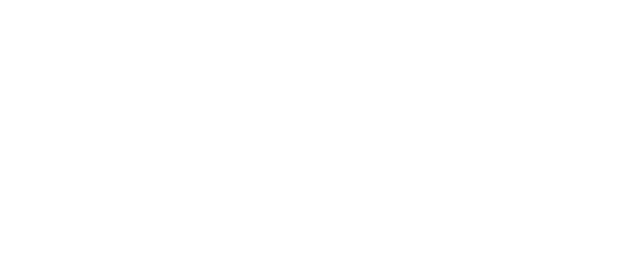
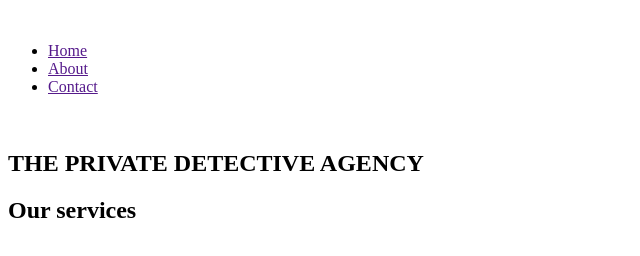
Before and after one commit to fac31/John-and-Freds-Agency, a plain HTML site: page index.html in a window 1280 px wide. Shown: the whole page, without its empty margins (0-640 px from the left). Drawn offline with Linux system fonts and the light colour scheme.

Commit message:
Added nav, intro sections to html

```diff
--- a/index.html
+++ b/index.html
@@ -8,11 +8,35 @@
     <link rel="stylesheet" href="styles.css">
 </head>
 <body>
-    <div>
+    <header>
         <img src="" alt="">
-        <p></p>
-    </div>
-    <span></span>
+        <nav>
+        <ul>
+            <li><a href="">Home</a></li>
+            <li><a href="">About</a></li>
+            <li><a href="">Contact</a></li>
+        </ul>
+        </nav>
+    </header>
+    <main>
+        <section>
+            <div>
+                <img src="" alt="">
+                <h1>THE PRIVATE DETECTIVE AGENCY</h1>
+            </div>
+        </section>
+        <section>
+            <div>
+                <h2>Our services</h2>
 
+            </div>
+        </section>
+
+
+
+    </main>
+    <footer>
+
+    </footer>
 </body>
 </html>
```
